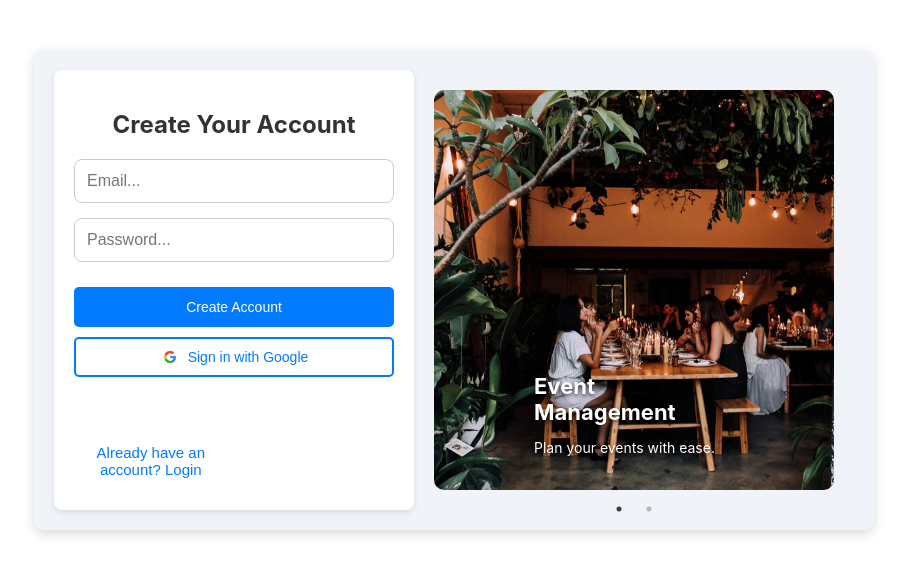
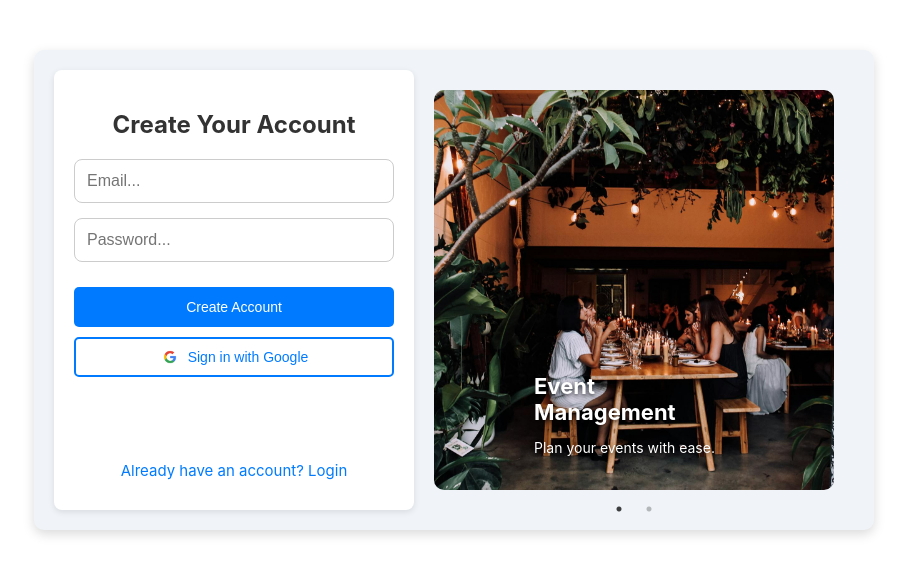
Before and after one commit to sjankdev/attendit, a React (Create React App) app in the folder frontend/: page /register in a window 1280 px wide. Shown: the top 574 px of the page, without its empty margins (186-1093 px from the left). Built offline with nearby package versions, Linux system fonts and the light colour scheme.

Commit message:
Step1 minor changes on CSS

```diff
--- a/frontend/package.json
+++ b/frontend/package.json
@@ -10,7 +10,7 @@
     "react": "^18.3.1",
     "react-dom": "^18.3.1",
     "react-hook-form": "^7.53.0",
-    "react-router-dom": "^6.26.2",
+    "react-router-dom": "^6.27.0",
     "react-scripts": "5.0.1",
     "react-slick": "^0.30.2",
     "slick-carousel": "^1.8.1",
--- a/frontend/src/assets/css/Step1.css
+++ b/frontend/src/assets/css/Step1.css
@@ -112,18 +112,18 @@
   transform: scale(1.05);
 }
 
-.login-button {
+.custom-login-div {
   background-color: transparent;
   color: #007bff;
-  border: none;
+  padding: 10px;
   margin-top: auto;
   text-align: center;
   font-size: 15px;
   cursor: pointer;
+  transition: color 0.3s, text-decoration 0.3s;
 }
 
-.login-button:hover {
-  background-color: transparent;
+.custom-login-div:hover {
   color: #0056b3;
   text-decoration: underline;
 }
--- a/frontend/src/components/Step1.tsx
+++ b/frontend/src/components/Step1.tsx
@@ -3,13 +3,15 @@ import { useForm, SubmitHandler } from "react-hook-form";
 import "../assets/css/Step1.css";
 import googleSignInIcon from "../assets/photos/logos/google-sign-in-icon.png";
 import BannerSlider from "../utils/Slider";
-
+import { useNavigate } from "react-router-dom";
 interface Step1Props {
   onNext: (data: { email: string; password: string }) => void;
   serverError: string;
 }
 
 const Step1: React.FC<Step1Props> = ({ onNext, serverError }) => {
+  const navigate = useNavigate();
+
   const {
     register,
     handleSubmit,
@@ -83,15 +85,14 @@ const Step1: React.FC<Step1Props> = ({ onNext, serverError }) => {
             Sign in with Google
           </button>
 
-          <button
-            type="button"
-            className="login-button"
+          <div
+            className="custom-login-div"
             onClick={() => {
-              console.log("Redirect to login");
+              navigate("/login");
             }}
           >
             Already have an account? Login
-          </button>
+          </div>
         </form>
       </div>
 
```
Also changed, not shown: 1 other file (tests, documents, lock files or other folders).
